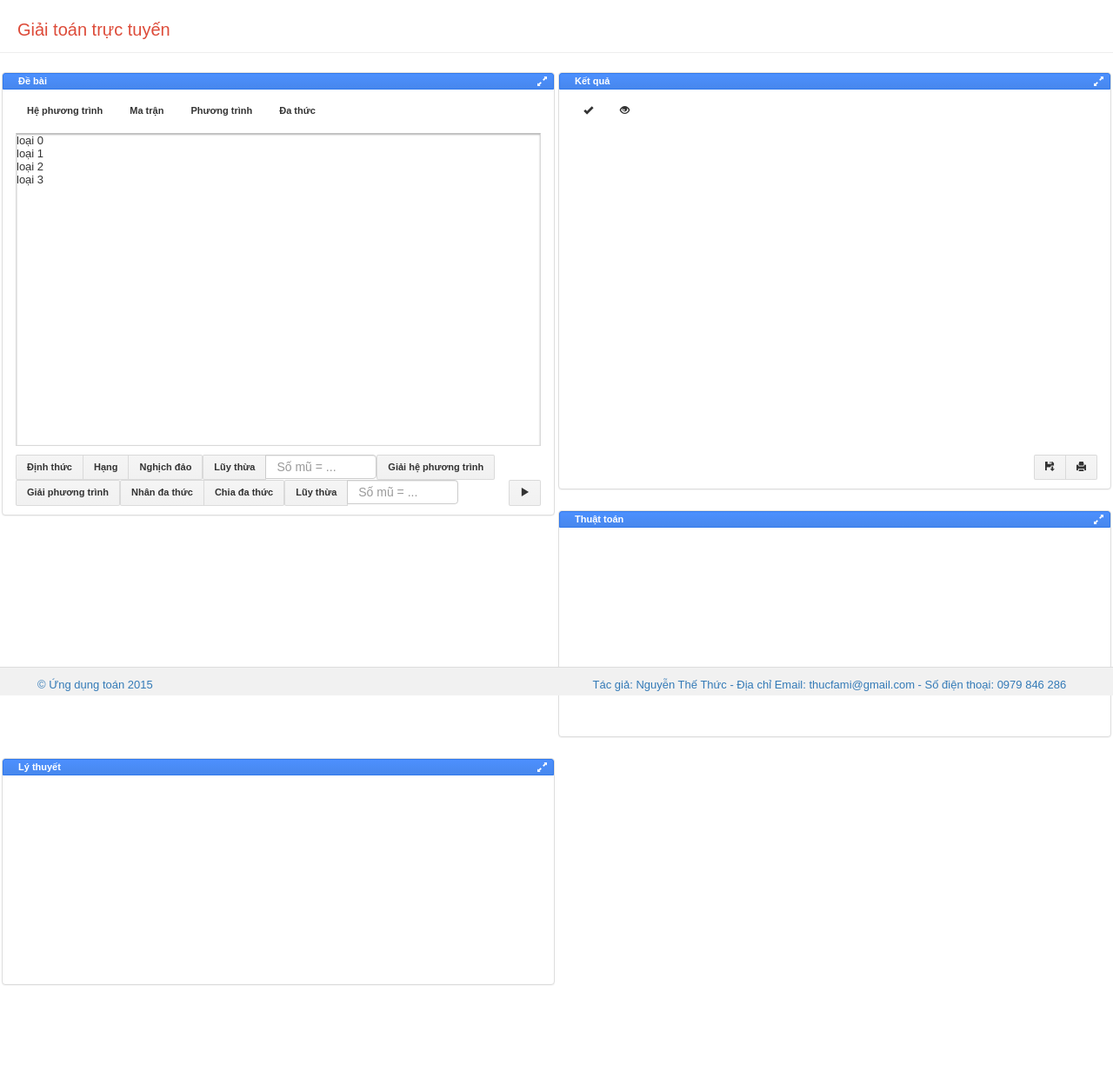
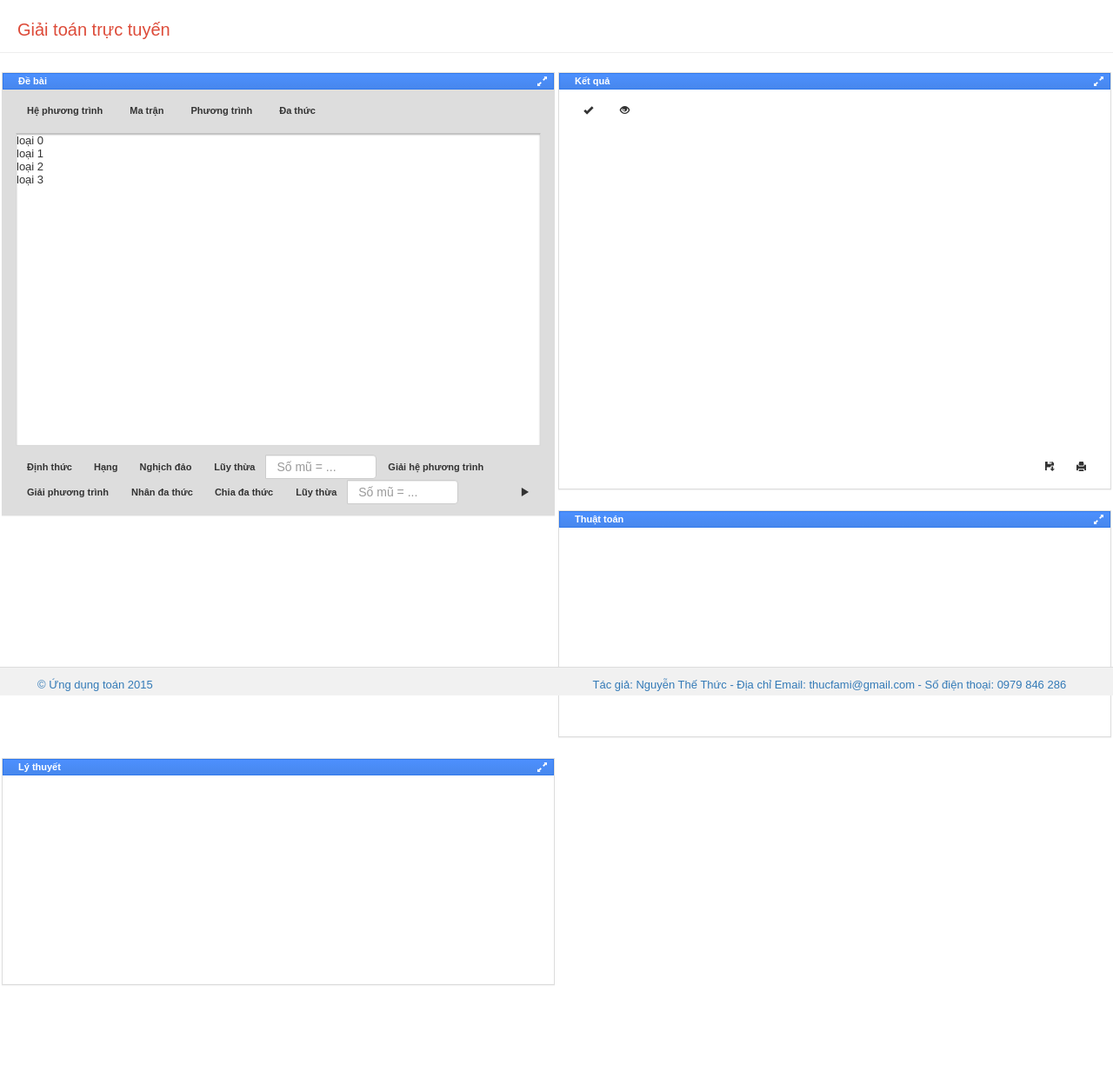
Before and after one commit to thuctoa/ungdungtoanpro, a Yii app: template views/site/design.php in a window 1280 px wide. Shown: the whole page at 87% size. Run offline with PHP 8.4 and a stand-in for Yii, Linux system fonts and the light colour scheme; the template is opened without the code that fills it, so the values that code supplies are empty; some libraries are stand-ins or nearby versions.

Commit message:
giao dien phang

```diff
--- a/views/site/design.php
+++ b/views/site/design.php
@@ -3,7 +3,7 @@
     <hr>
     <div class="row dau-vao-dau-ra">
         <div class="col-lg-6 dinh-khung ">
-            <div class="panel panel-default " style="//background: rgba(0,0,0, 0.2);">
+            <div class="panel panel-default vien-ngoai" style="//background: rgba(0,0,0, 0.2);">
                 <div class="panel-heading" id="panel-heading" >
 
                     <ul class="list-inline panel-actions" >
@@ -48,7 +48,7 @@
                 <div class="btn-toolbar nut-ma-tran" role="toolbar" aria-label="...">
                     <div class="chon-loai-0">
                         <div class="btn-group" role="group" aria-label="...">
-                            <button type="button" class="btn btn-default">
+                            <button type="button" class="btn btn-default ">
                                 <?=Yii::t('app','Định thức')?>
                             </button>
                             <button type="button" class="btn btn-default">
--- a/web/css/fullscreen.css
+++ b/web/css/fullscreen.css
@@ -29,4 +29,8 @@
     font-weight: bold;
     text-align: center;
     white-space: nowrap;
+    border-radius: 0px;
 }
+.panel{
+    border-radius: 0px;
+}
--- a/web/css/khungchinh.css
+++ b/web/css/khungchinh.css
@@ -5,8 +5,12 @@ body{
     padding-bottom: 50px;
 }
 .toan-bo-trang{
-    //background: url(../img/background.jpg);
+    //background: url(../img/previewHD.png);
     height: 100%;
+}
+
+.btn-default {
+    background-color: transparent;
 }
 .panel-body{
 
@@ -40,12 +44,17 @@ body{
     margin-top: 5px;
     margin-left: 0px;
 }
+
+.vien-ngoai{
+    background-color: #ddd;
+}
 #noi-dung-dau-vao{
     box-shadow: inset 0px 1px 2px rgba(0,0,0,0.3);
     border: 1px solid #d9d9d9;
     border-top: 1px solid #c0c0c0;
     height: 100%;
     box-sizing: border-box;
+    background: white;
 }
 #noi-dung-dau-vao:hover{
     //background: white;
@@ -118,6 +127,7 @@ button{
     font-weight: bold;
     text-align: center;
     white-space: nowrap;
+
 }
 .btn-toolbar >button{
     border: 1px solid transparent;
@@ -136,7 +146,7 @@ button{
 
 }
 .btn-group>button,.btn-luy-thua{
-    border: 1px solid rgba(0,0,0,0.1);
+    border: 1px solid transparent;
     font-family: arial,sans-serif!important;
     transition: max-width ease-in-out 400ms;
     box-shadow: none;
@@ -166,3 +176,6 @@ button{
     padding-left: 20px;
     //font-weight: bolder;
 }
+.btn-default{
+    background: transparent !important;
+}
```
Also changed, not shown: web/img/previewHD.png (added).
